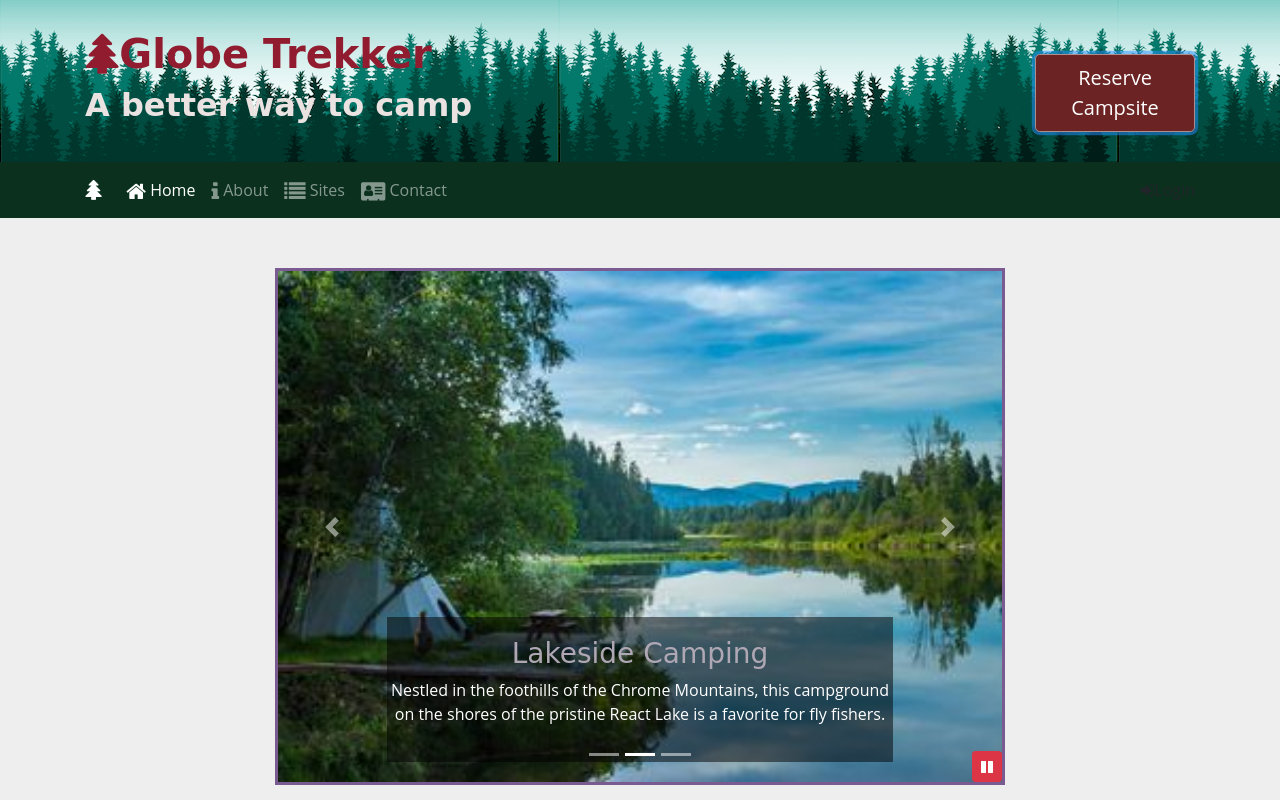
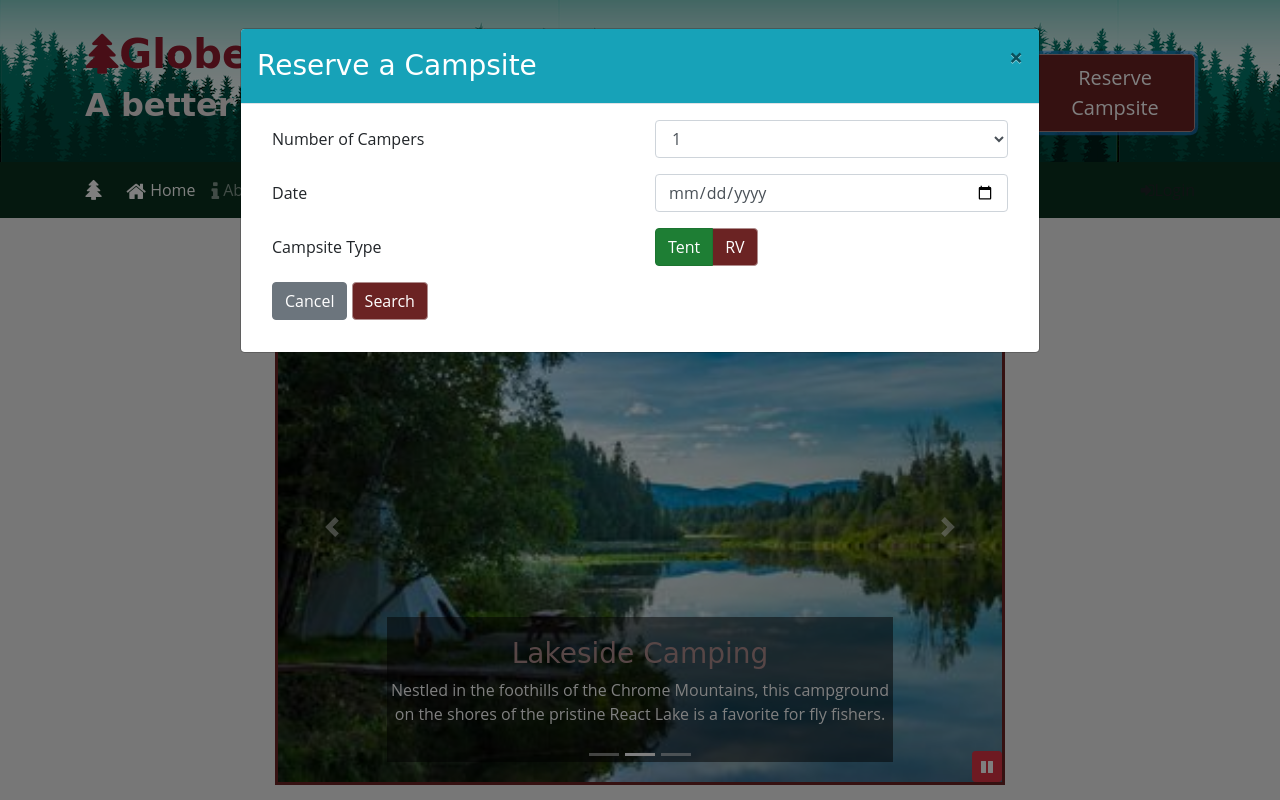
Before and after one commit to LisaHarrison08/globeTrekker, a website: page index.html in a window 1280 px wide. Both pictures are taken after a click on the button "Reserve Campsite". Shown: the top 800 px of the page. Drawn offline with nearby package versions, Linux system fonts and the light colour scheme.

Commit message:
added modal form component to reserve button and removed form section from page

```diff
--- a/css/styles.css
+++ b/css/styles.css
@@ -61,11 +61,11 @@ header h2 {
 }
 
 .carousel {
-  border: solid #795b92;
+  border: solid #6b2323;
 }
 
 .carousel h3 {
-  color: #afa8b4;
+  color: #af8d8d;
 }
 
 #carouselButton {
--- a/index.html
+++ b/index.html
@@ -44,7 +44,74 @@
             </div>
         </div>
     </header>
+<!-- ------ Modal Component: Reservations ------ -->
 
+<div id="reserveModal" class="modal fade" role="dialog">
+    <div class="modal-lg modal-dialog" role="document">
+        <div class="modal-content">
+            <div class="modal-header bg-info">
+                <h3 class="modal-title text-white">Reserve a Campsite</h3>
+                <button type="button" class="close" data-dismiss="modal">&times;</button>
+            </div>
+            <div class="modal-body">
+                <div class="container-fluid">
+
+                    <form>
+                        <div class="form-group row">
+                            <label class="col-sm-6 col-form-label" for="numCampers">Number of Campers</label>
+
+                            <div class="col">
+                                <select class="form-control" name="numCampers" id="numCampers">
+                                    <option disabled>Select. . .</option>
+                                    <option selected>1</option>
+                                    <option>2</option>
+                                    <option>3</option>
+                                    <option>4</option>
+                                    <option>5</option>
+                                    <option>6</option>
+                                </select>
+                            </div>
+                        </div>
+
+
+                        <div class="form-group row">
+                            <label class="col-sm-6 col-form-label" for="date">Date</label>
+                            <div class="col">
+                                <input class="form-control" type="date" id="date" name="date" placeholder="">
+                            </div>
+                        </div>
+
+                        <!-- ---- Section: Radio Button Group ---- -->
+                        <div class="form-group row">
+                            <label class="col-sm-6 col-form-label">Campsite Type</label>
+                            <div class="col-2 btn-group btn-group-toggle" data-toggle="buttons">
+                                <label class="btn btn-success active">
+                                    <input type="radio" name="siteType" id="siteTent" value="tent"
+                                        autocomplete="off" checked>
+                                    Tent
+                                </label>
+                                <label class="btn btn-primary">
+                                    <input type="radio" name="siteType" value="RV" id="siteRV" autocomplete="off">
+                                    RV
+                                </label>
+                            </div>
+                        </div>
+
+                        <div class="row form-group">
+                            <div class="col">
+                                <button type="submit" data-dismiss="modal" class="btn btn-secondary">Cancel</button>
+                                <button type="button" class="btn btn-primary">Search</button>
+                            </div>
+                        </div>
+
+                    </form>
+
+
+                </div>
+            </div>
+        </div>
+    </div>
+</div>
 
 
     <!-- Navigation -->
@@ -116,6 +183,8 @@
             </div>
         </div>
     </div>
+
+    <!-- ---- Carousel Component ----- -->
 
     <div class="container">
         <div class="row row-content">
@@ -217,6 +286,8 @@
             </div>
         </div>
 
+        <!-- ---- Section: Community Partners ---- -->
+
         <div class="row row-content align-items-center">
             <div class="col-sm-4 order-sm-last col-md-3 text-sm-right">
                 <h2>Our Community Partners</h2>
@@ -235,54 +306,9 @@
 
         </div>
 
+    </div>
 
-        <div class="row row-content">
-            <div class="col-sm-6 mx-auto">
-                <div class="card">
-                    <h3 class="card-header bg-secondary text-white">Reserve a Campsite</h3>
-                    <div class="card-body">
-
-                        <form id="reserveForm" class="form-group">
-                            <div class="row">
-                                    <label class="col-sm-6 col-form-label" for="numCampers">Number of Campers</label>
-
-                                <div class="col">
-                                    <select class="form-control" name="numCampers" id="numCampers">
-                                        <option disabled>Select. . .</option>
-                                        <option selected>1</option>
-                                        <option>2</option>
-                                        <option>3</option>
-                                        <option>4</option>
-                                        <option>5</option>
-                                        <option>6</option>
-                                    </select>
-                                </div>
-                            </div>
-
-                            <div class="row form-group">
-                                    <label class="col-sm-6 col-form-label" for="date">Date</label>
-                                <div class="col">
-                                    <input class="form-control" type="date" id="date" name="date" placeholder="">
-                                </div>
-                            </div>
-
-                            <div class="row form-group">
-                                <div class="col">
-                                    <button type="submit" class="btn btn-primary">Search</button>
-                                </div>
-                            </div>
-
-                        </form>
-                    </div>
-
-                </div>
-            </div>
-
-        </div>
-
-
-
-    </div>
+    <!-- ---- Section: Footer ----- -->
 
     <footer class="site-footer">
         <div class="container">
```
